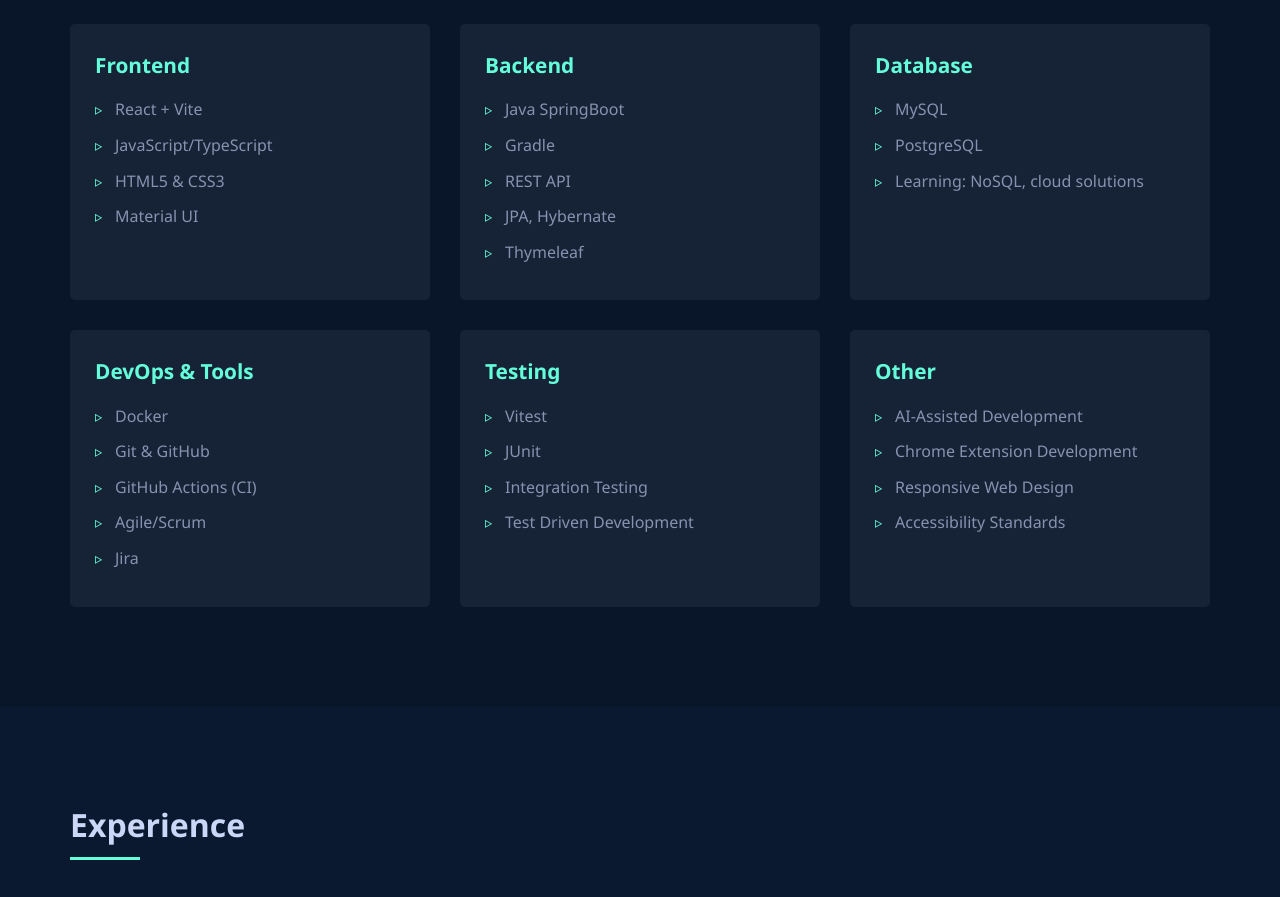
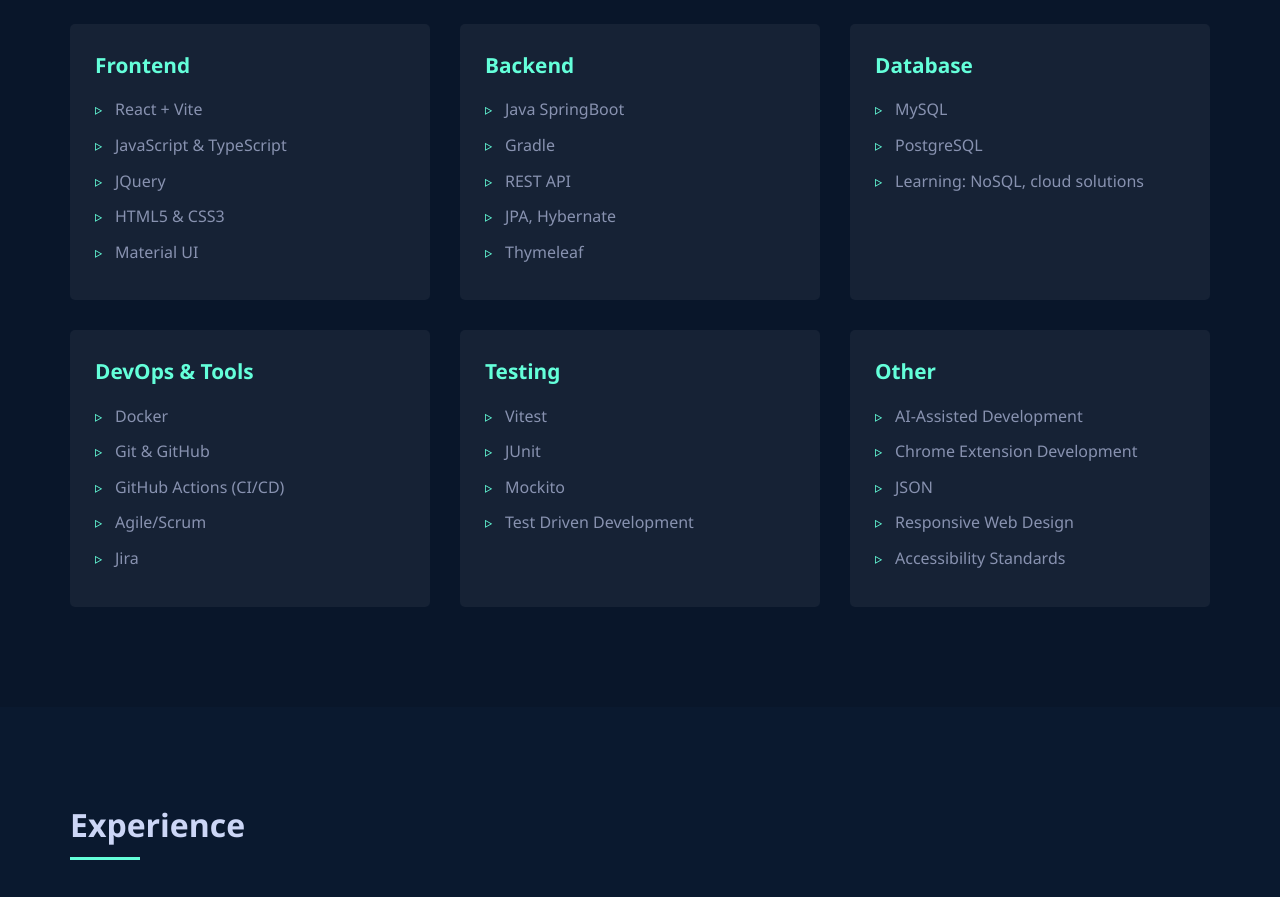
Before and after one commit to bsnAndras/bsnAndras.github.io, a website: page index.html in a window 1280 px wide. Shown: the part 1560-2457 px from the top of the page. Drawn offline with Linux system fonts and the light colour scheme.

Commit message:
chore: data updated in skils section

```diff
--- a/index.html
+++ b/index.html
@@ -126,7 +126,8 @@
               <h3>Frontend</h3>
               <ul class="skills-list">
                 <li>React + Vite</li>
-                <li>JavaScript/TypeScript</li>
+                <li>JavaScript & TypeScript</li>
+                <li>JQuery</li>
                 <li>HTML5 & CSS3</li>
                 <li>Material UI</li>
               </ul>
@@ -154,7 +155,7 @@
               <ul class="skills-list">
                 <li>Docker</li>
                 <li>Git & GitHub</li>
-                <li>GitHub Actions (CI)</li>
+                <li>GitHub Actions (CI/CD)</li>
                 <li>Agile/Scrum</li>
                 <li>Jira</li>
               </ul>
@@ -164,7 +165,7 @@
               <ul class="skills-list">
                 <li>Vitest</li>
                 <li>JUnit</li>
-                <li>Integration Testing</li>
+                <li>Mockito</li>
                 <li>Test Driven Development</li>
               </ul>
             </div>
@@ -173,6 +174,7 @@
               <ul class="skills-list">
                 <li>AI-Assisted Development</li>
                 <li>Chrome Extension Development</li>
+                <li>JSON</li>
                 <li>Responsive Web Design</li>
                 <li>Accessibility Standards</li>
               </ul>
```
